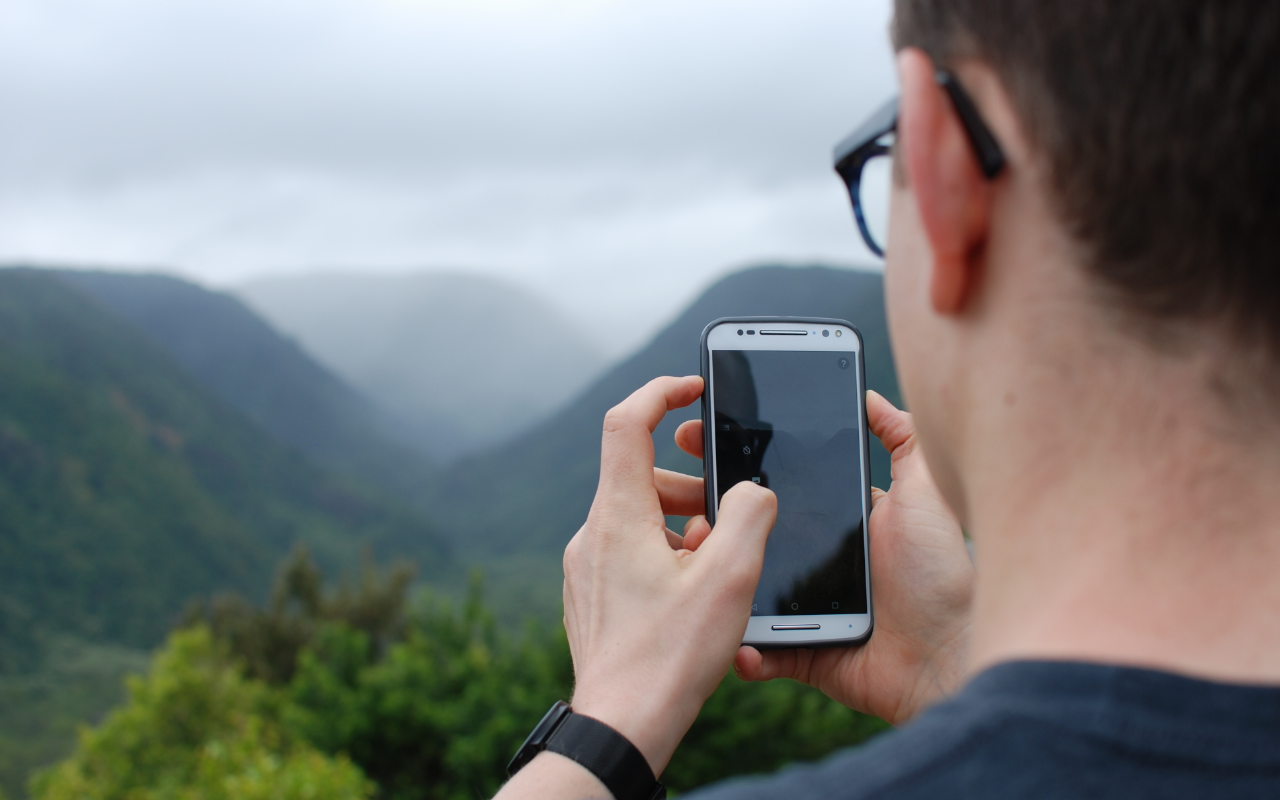
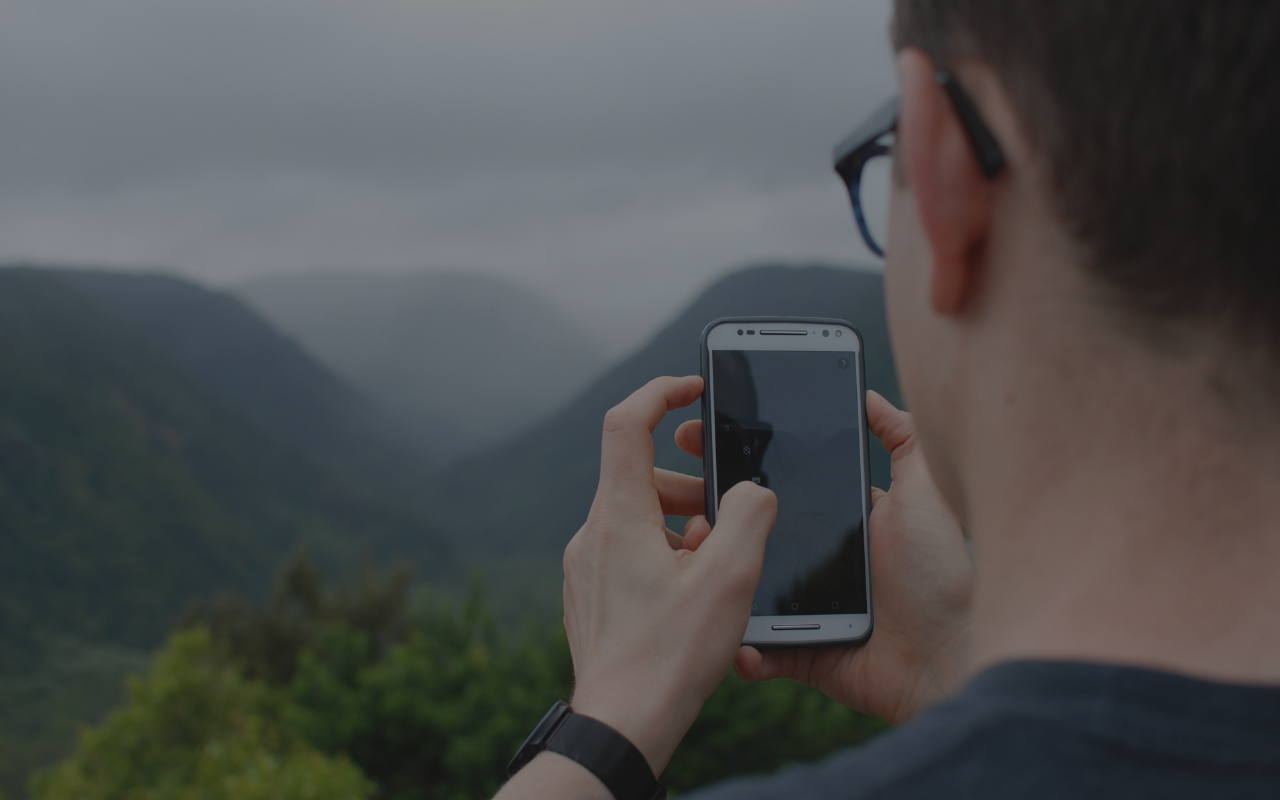
Before and after one commit to msaaddev/TDo, a React (Create React App) app: page / in a window 1280 px wide. Built offline with nearby package versions, Linux system fonts and the light colour scheme.

Commit message:
📦NEW: focusing transition

```diff
--- a/src/components/home/home.css
+++ b/src/components/home/home.css
@@ -1,7 +1,19 @@
 .main_container {
+	height: 100vh;
+	background-image: url(../../images/home.jpg);
+	background-size: cover;
+	margin: 0;
+	padding: 0;
+}
+
+.opacity {
+	background-color: #202020;
     height: 100vh;
-    background-image: url(../../images/home.jpg);
-    background-size: cover;
-    margin: 0;
-    padding: 0;
+    opacity: 0.1;
+	transition: opacity 0.5s;
 }
+
+.opacity:hover {
+    opacity: 0.5;
+    cursor: pointer;
+}
--- a/src/components/home/home.jsx
+++ b/src/components/home/home.jsx
@@ -6,9 +6,11 @@ class Home extends Component {
 	state = {};
 	render() {
 		return (
-			<dir className="main_container">
+			<div className="main_container">
+				<div className="opacity">
 
-			</dir>
+                </div>
+			</div>
 		);
 	}
 }
```
